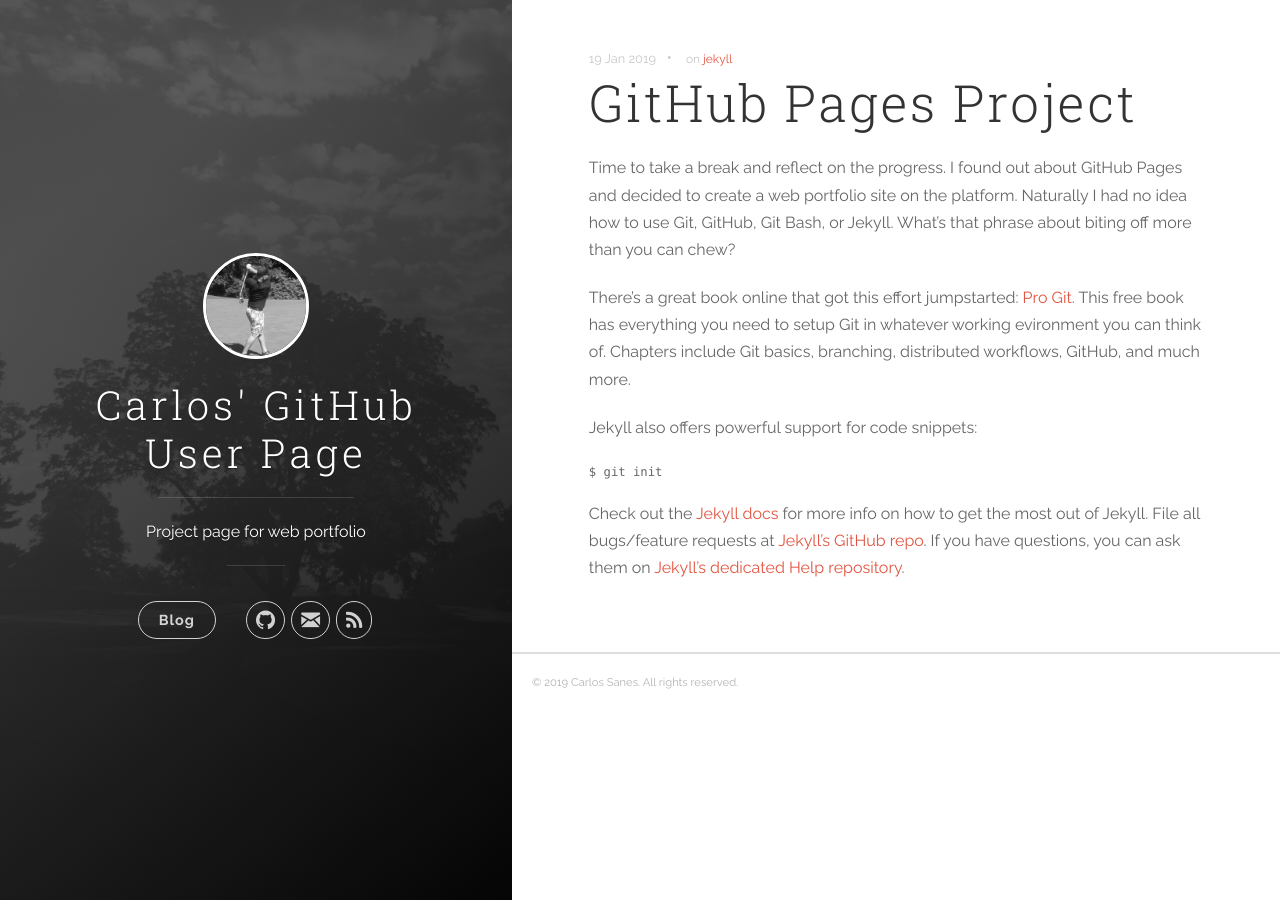
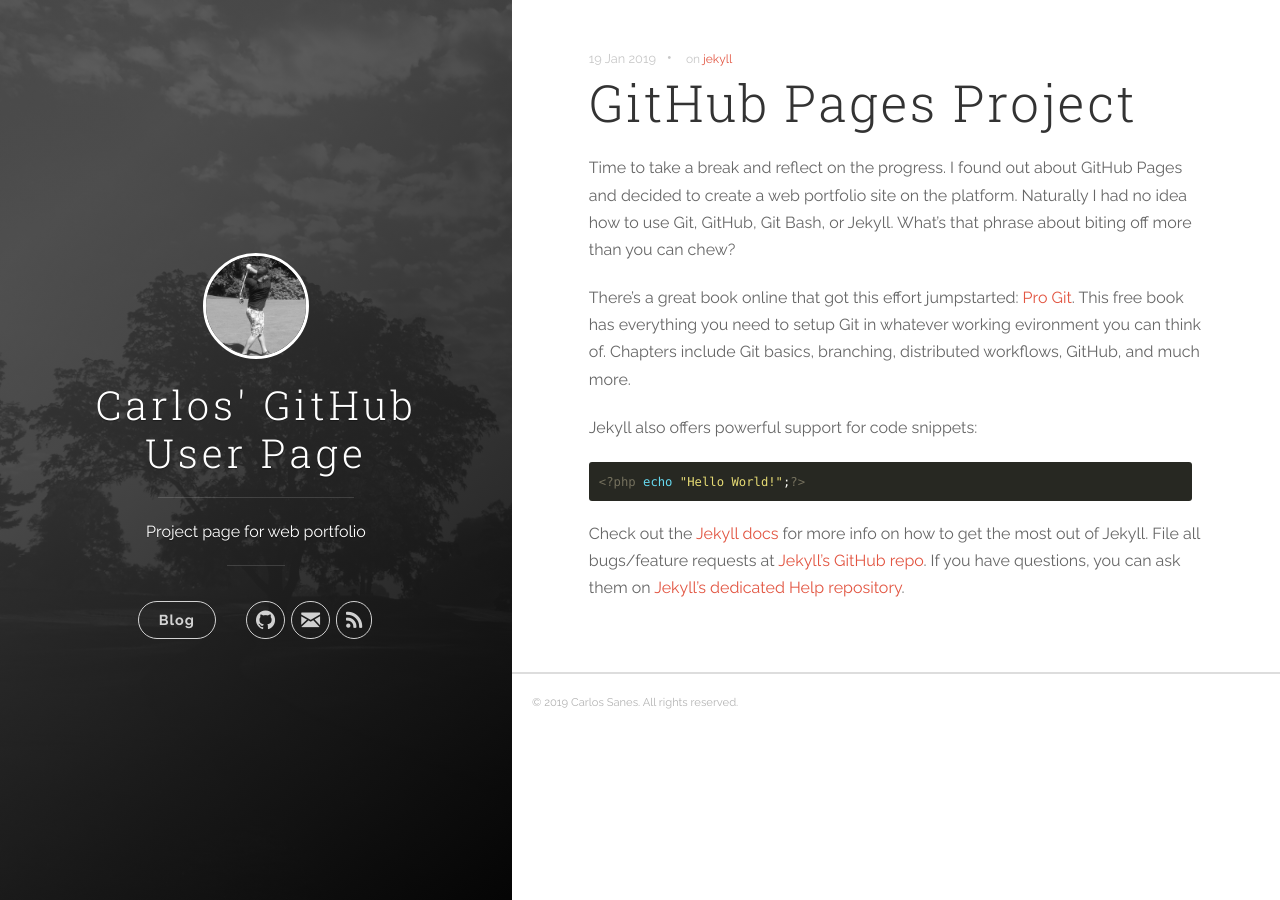
Before and after one commit to csanes/csanes.github.io, a Jekyll site: the page built from _posts/2019-01-19-github-pages-project.markdown, in a window 1280 px wide. Built offline with Jekyll 4.4.1, drawn with Linux system fonts in a browser that asks for light colours.

Commit message:
changed languange from ruby to php in code snippet section of post.

````diff
--- a/_posts/2019-01-19-github-pages-project.markdown
+++ b/_posts/2019-01-19-github-pages-project.markdown
@@ -10,8 +10,8 @@
 
 Jekyll also offers powerful support for code snippets:
 
-``` git
-$ git init
+``` php
+<?php echo "Hello World!";?>
 ```
 
 Check out the [Jekyll docs][jekyll] for more info on how to get the most out of Jekyll. File all bugs/feature requests at [Jekyll’s GitHub repo][jekyll-gh]. If you have questions, you can ask them on [Jekyll’s dedicated Help repository][jekyll-help].
````
